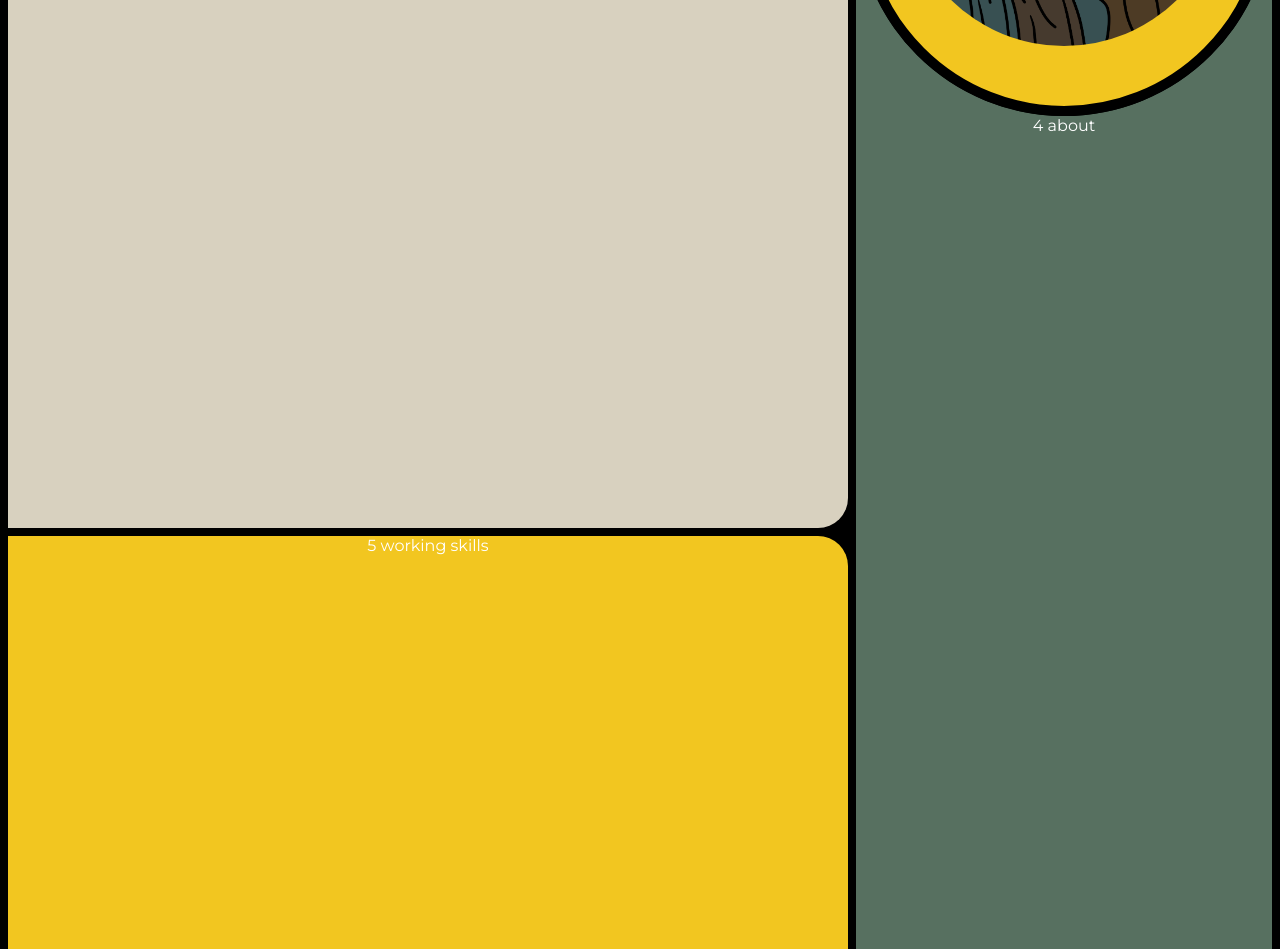
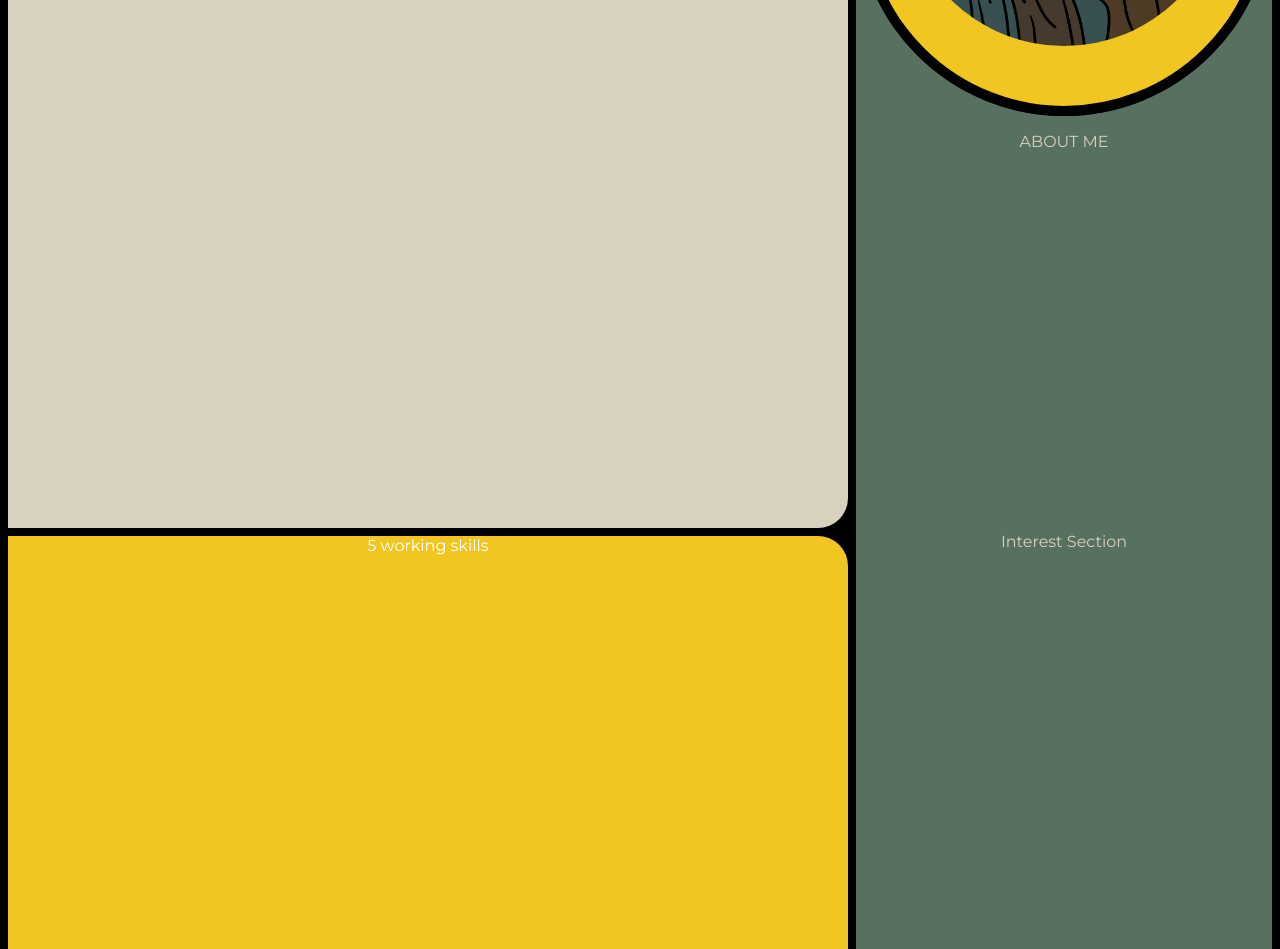
Before and after one commit to yellowellaphant/yellowellaphant.github.io, a React (Create React App) app: page / in a window 1280 px wide. Shown: the part 480-1429 px from the top of the page. Built offline with nearby package versions, Linux system fonts and the light colour scheme; a web font is replaced by a local one.

Commit message:
my laptop is gonna die lol

```diff
--- a/src/Components/AboutMeSection.js
+++ b/src/Components/AboutMeSection.js
@@ -6,16 +6,23 @@ function AboutMeSection() {
           <div className="about-block-top">
             <ProfilePhotoSection />
           </div>
-          4 about
+          <div className="about-me-title">ABOUT ME</div>
+          <InterestSection />
+          <ExperienceSection />
         </div>
-    )
+    );
 }
 
+function InterestSection() {
+    return (
+        <div>Interest Section</div>
+    );
+}
 
 function ExperienceSection() {
     return (
         <div>Experience Section</div>
-    )
+    );
 }
 
 export default AboutMeSection;
--- a/src/styles.css
+++ b/src/styles.css
@@ -80,6 +80,7 @@
 
   .about-block {
     grid-area: about-block;
+    color: var(--accent-color-2);
     background-color: var(--accent-color-1);
     padding: 0px;
     border-radius: 0 0 var(--border-radius) var(--border-radius);
@@ -101,6 +102,10 @@
     border-bottom-left-radius: 50%;
     border-bottom-right-radius: 50%;
     aspect-ratio: 1/1;
+  }
+
+  .about-me-title {
+    margin: 1em;
   }
 
   /* END ABOUT ME STYLING */
```
